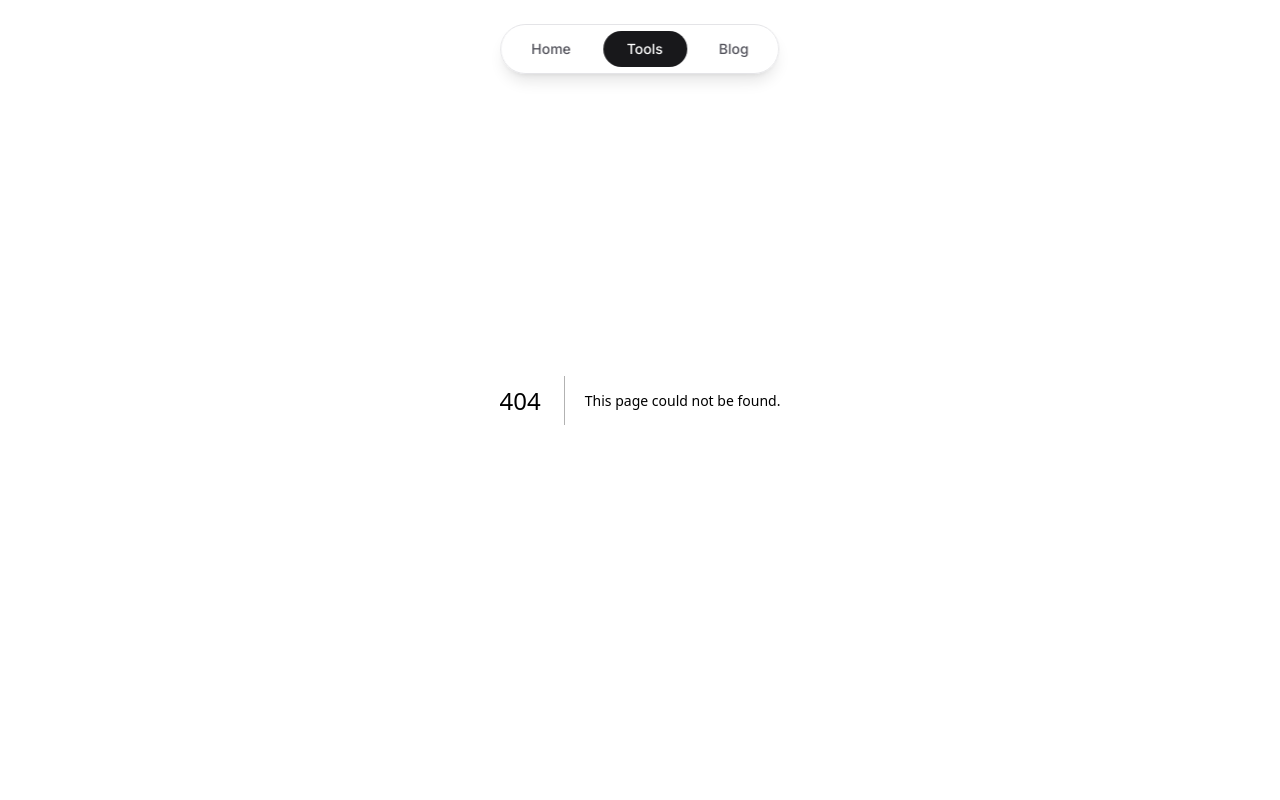
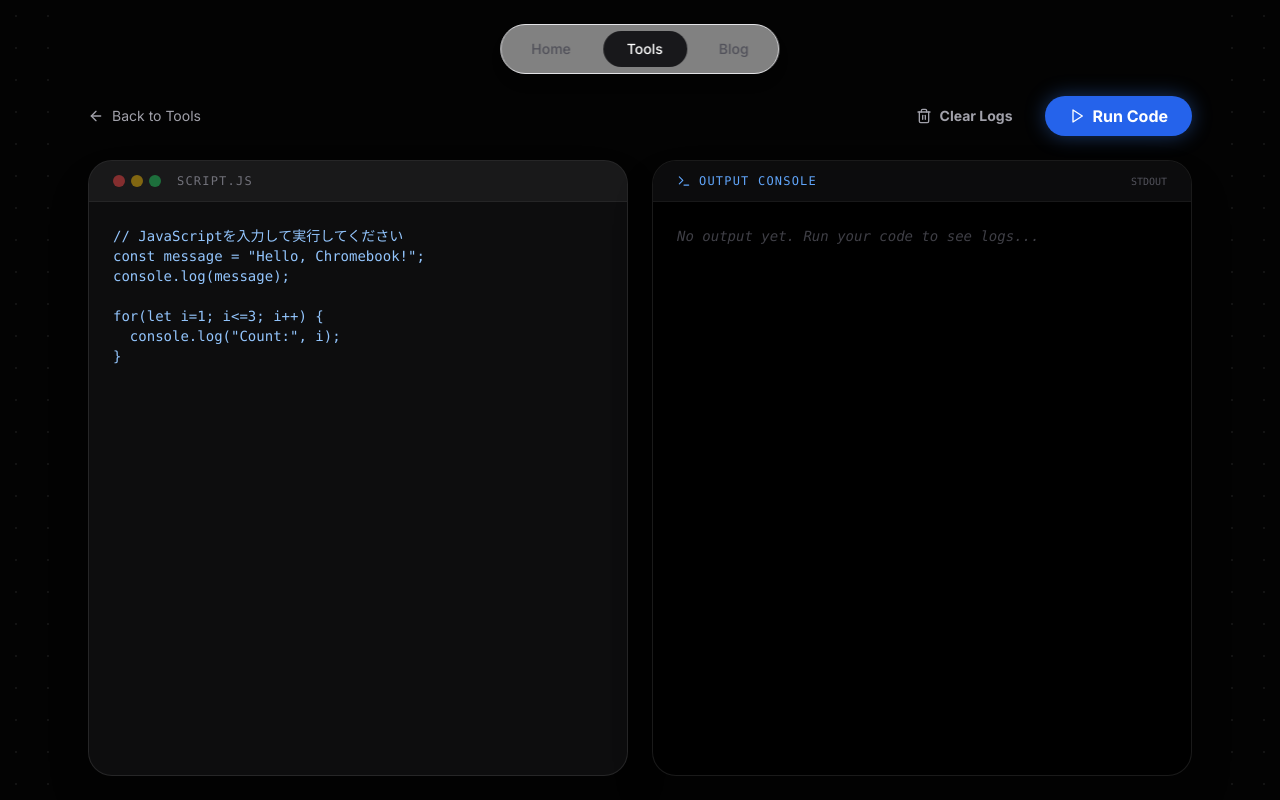
Before and after one commit to kaisei-2026/kaisei-12.-fromgoogle, a Next.js app: page /kaisei-12.-fromgoogle/tools/code-runner in a window 1280 px wide. Before the commit this address had no page. Built offline with nearby package versions, Linux system fonts and the light colour scheme.

Commit message:
Implement CodeRunner component for executing JS code

```diff
--- /dev/null
+++ b/app/tools/code-runner/page.tsx
@@ -0,0 +1,140 @@
+"use client";
+import { useState, useEffect, useRef } from "react";
+import { motion } from "framer-motion";
+import { Play, Trash2, Terminal, ArrowLeft } from "lucide-react";
+import Link from "next/link";
+
+export default function CodeRunner() {
+  const [code, setCode] = useState(`// JavaScriptを入力して実行してください\nconst message = "Hello, Chromebook!";\nconsole.log(message);\n\nfor(let i=1; i<=3; i++) {\n  console.log("Count:", i);\n}`);
+  const [logs, setLogs] = useState<{ type: string; content: string }[]>([]);
+  const [editorHeight, setEditorHeight] = useState(300);
+
+  // コンソール出力を乗っ取る関数
+  const runCode = () => {
+    setLogs([]); // ログをクリア
+
+    const customLogs: { type: string; content: string }[] = [];
+
+    // iframe内で安全に実行するための仕組み
+    const workerCode = `
+      const logs = [];
+      const customConsole = {
+        log: (...args) => {
+          window.parent.postMessage({ type: 'log', content: args.map(String).join(' ') }, '*');
+        },
+        error: (...args) => {
+          window.parent.postMessage({ type: 'error', content: args.map(String).join(' ') }, '*');
+        },
+        warn: (...args) => {
+          window.parent.postMessage({ type: 'warn', content: args.map(String).join(' ') }, '*');
+        }
+      };
+
+      try {
+        const console = customConsole;
+        ${code}
+      } catch (err) {
+        console.error(err.message);
+      }
+    `;
+
+    // 実行用の一時的なiframeを作成
+    const script = document.createElement("script");
+    const iframe = document.createElement("iframe");
+    iframe.style.display = "none";
+    document.body.appendChild(iframe);
+
+    const handleMessage = (event: MessageEvent) => {
+      if (event.data.type === 'log' || event.data.type === 'error' || event.data.type === 'warn') {
+        setLogs(prev => [...prev, { type: event.data.type, content: event.data.content }]);
+      }
+    };
+
+    window.addEventListener("message", handleMessage);
+
+    const doc = iframe.contentWindow?.document;
+    if (doc) {
+      doc.open();
+      doc.write(`<script>${workerCode}<\/script>`);
+      doc.close();
+    }
+
+    // 実行が終わったら後片付け
+    setTimeout(() => {
+      document.body.removeChild(iframe);
+      window.removeEventListener("message", handleMessage);
+    }, 100);
+  };
+
+  return (
+    <div className="min-h-screen pt-24 px-6 pb-6 bg-[#030303] text-zinc-100 flex flex-col max-w-6xl mx-auto">
+      {/* ヘッダー */}
+      <div className="flex justify-between items-center mb-6">
+        <Link href="/tools" className="flex items-center text-sm text-zinc-400 hover:text-white transition-colors">
+          <ArrowLeft size={16} className="mr-2" /> Back to Tools
+        </Link>
+        <div className="flex gap-4">
+          <button
+            onClick={() => setLogs([])}
+            className="flex items-center px-4 py-2 text-sm font-bold text-zinc-400 hover:text-white transition-all"
+          >
+            <Trash2 size={16} className="mr-2" /> Clear Logs
+          </button>
+          <button
+            onClick={runCode}
+            className="flex items-center px-6 py-2 bg-blue-600 hover:bg-blue-500 text-white rounded-full font-bold shadow-[0_0_20px_rgba(59,130,246,0.4)] transition-all"
+          >
+            <Play size={16} className="mr-2" /> Run Code
+          </button>
+        </div>
+      </div>
+
+      <div className="grid grid-cols-1 md:grid-cols-2 gap-6 flex-1 h-[70vh]">
+        {/* エディタエリア */}
+        <div className="flex flex-col rounded-3xl border border-white/10 bg-zinc-900/50 overflow-hidden shadow-2xl">
+          <div className="px-6 py-3 border-b border-white/5 bg-white/5 flex items-center">
+            <div className="flex gap-1.5 mr-4">
+              <div className="w-3 h-3 rounded-full bg-red-500/50" />
+              <div className="w-3 h-3 rounded-full bg-yellow-500/50" />
+              <div className="w-3 h-3 rounded-full bg-green-500/50" />
+            </div>
+            <span className="text-xs font-mono text-zinc-500 uppercase tracking-widest">script.js</span>
+          </div>
+          <textarea
+            value={code}
+            onChange={(e) => setCode(e.target.value)}
+            className="flex-1 p-6 bg-transparent font-mono text-sm resize-none focus:outline-none text-blue-300"
+            spellCheck={false}
+          />
+        </div>
+
+        {/* コンソール（ログ）エリア */}
+        <div className="flex flex-col rounded-3xl border border-white/10 bg-black overflow-hidden shadow-2xl">
+          <div className="px-6 py-3 border-b border-white/5 bg-zinc-900/50 flex items-center justify-between">
+            <span className="flex items-center text-xs font-mono text-blue-400 uppercase tracking-widest">
+              <Terminal size={14} className="mr-2" /> Output Console
+            </span>
+            <span className="text-[10px] text-zinc-600 font-mono">STDOUT</span>
+          </div>
+          <div className="flex-1 p-6 font-mono text-sm overflow-y-auto space-y-2">
+            {logs.length === 0 && (
+              <span className="text-zinc-700 italic">No output yet. Run your code to see logs...</span>
+            )}
+            {logs.map((log, i) => (
+              <div key={i} className={`flex gap-3 animate-in fade-in slide-in-from-left-2 duration-300`}>
+                <span className="text-zinc-700 select-none">{i + 1}</span>
+                <span className={
+                  log.type === 'error' ? 'text-red-400' :
+                  log.type === 'warn' ? 'text-yellow-400' : 'text-zinc-300'
+                }>
+                  {log.type === 'error' ? '✖ ' : log.type === 'warn' ? '⚠ ' : '> '}
+                  {log.content}
+                </span>
+              </div>
+            ))}
+          </div>
+        </div>
+      </div>
+    </div>
+  );
+}
```
